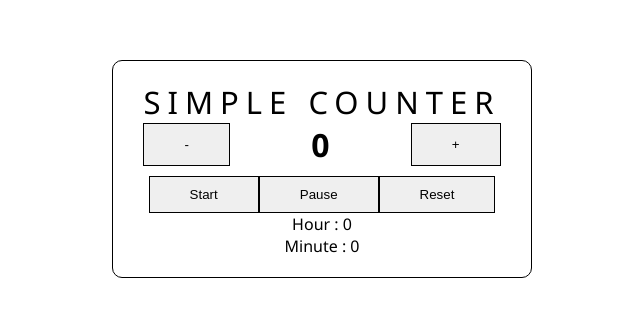
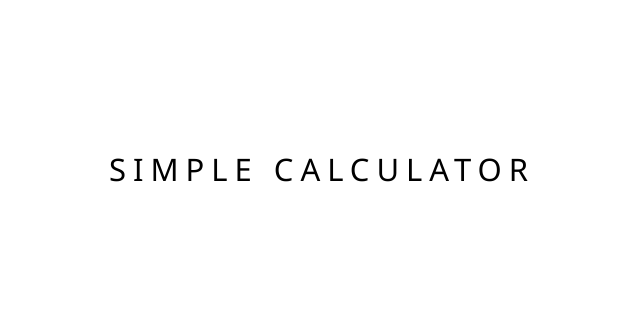
Before and after one commit to TRISHAN00/React-Basic, a React (Create React App) app: page / in a window 1280 px wide. Shown: the part 231-548 px from the top of the page, without its empty margins (318-958 px from the left). Built offline with nearby package versions, Linux system fonts and the light colour scheme.

Commit message:
update readme file

```diff
--- a/src/App.css
+++ b/src/App.css
@@ -40,7 +40,7 @@ li {
   overflow: hidden;
   border-radius: 10px;
 }
-.Time-container h2 {
+.container h2 {
   font-size: 31px;
   text-transform: uppercase;
   font-weight: 400;
--- a/src/App.js
+++ b/src/App.js
@@ -1,12 +1,12 @@
 import React, { Component } from "react";
 import "./App.css";
-import Timer from "./components/Timer/Index";
+import Calculator from "./components/Calculator/Index";
 
 class App extends Component {
   render() {
     return (
       <div>
-        <Timer/>
+        <Calculator/>
       </div>
     );
   }
--- /dev/null
+++ b/src/components/Calculator/Index.js
@@ -0,0 +1,13 @@
+import React, { Component } from 'react';
+
+class Calculator extends Component {
+    render() {
+        return (
+            <div className='container'>
+                <h2>Simple Calculator</h2>
+            </div>
+        );
+    }
+}
+
+export default Calculator;
--- a/src/components/Timer/Index.js
+++ b/src/components/Timer/Index.js
@@ -52,7 +52,7 @@ class Timer extends Component {
 
     render() {
         return (
-            <div className='Time-container'>
+            <div className='container'>
                 <h2>Simple Counter</h2>
                 <div className='top-count'>
                     <button className='Btn' onClick={this.decrementCount}> - </button>
```
Also changed, not shown: 1 other file (tests, documents, lock files or other folders).
